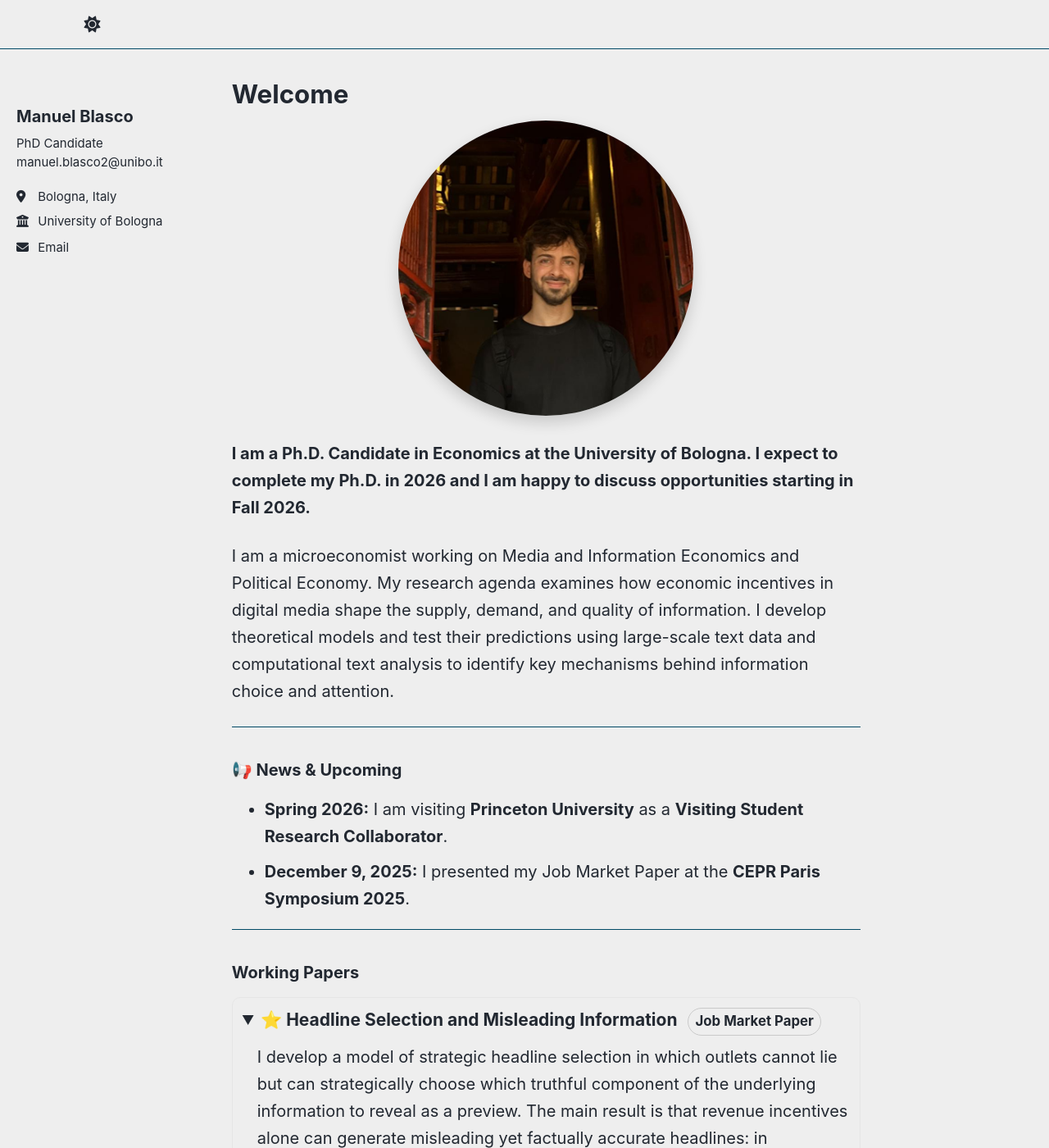
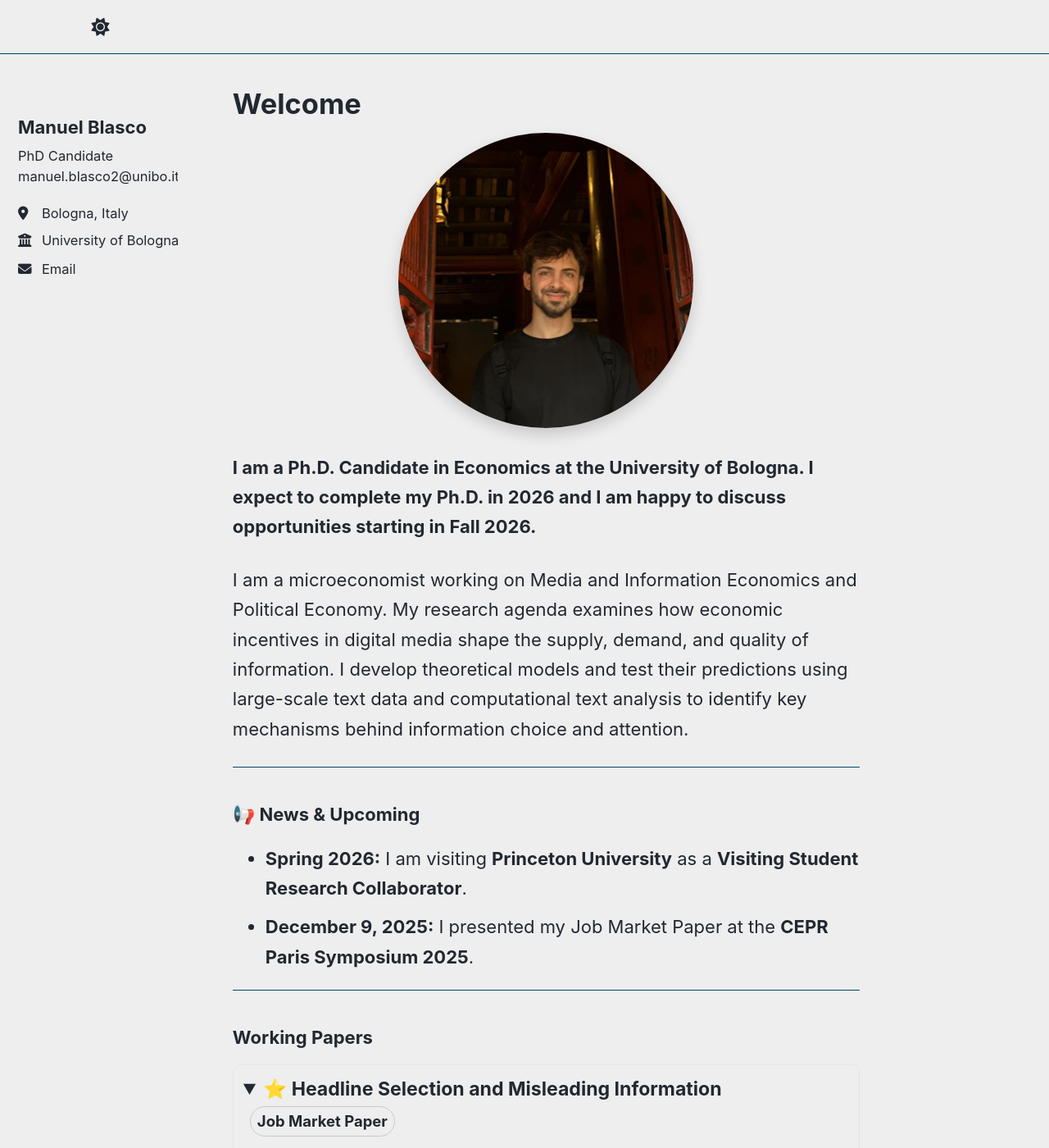
Before and after one commit to ManuelBlasco/manuelblasco.github.io, a Jekyll site: the page built from _pages/about.md, in a window 1280 px wide and 1400 px high. Shown: the whole window at 82% size. Built offline with Jekyll 4.4.1, drawn with Linux system fonts in a browser that asks for light colours; a script that is not in the unit is left out.

Commit message:
Update main.scss

```diff
--- a/assets/css/main.scss
+++ b/assets/css/main.scss
@@ -41,5 +41,5 @@
 ;
 
 /* --- Custom typography tweaks --- */
-html { font-size: 20px; }   /* probá 18px o 19px */
+html { font-size: 22px; }   /* probá 18px o 19px */
 body { line-height: 1.65; } /* más legible */
```
